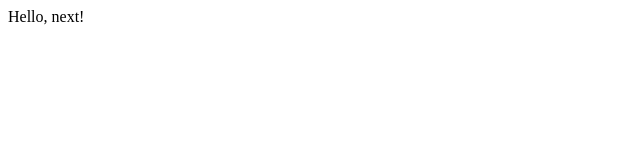
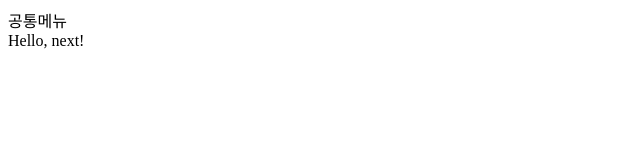
Before and after one commit to laney522/avocode_v2, a Next.js app in the folder prepare/front/: page / in a window 1280 px wide. Shown: the top 160 px of the page, without its empty margins (0-640 px from the left). Built offline with nearby package versions, Linux system fonts and the light colour scheme.

Commit message:
22.02.12 AppLayout.js commit

```diff
--- /dev/null
+++ b/prepare/front/components/AppLayout.js
@@ -0,0 +1,17 @@
+import React from 'react';
+import PropTypes from 'prop-types';
+
+const AppLayout = ({ children }) => {
+  return (
+    <div>
+      <div>공통메뉴</div>
+      {children}
+    </div>
+  );
+};
+
+AppLayout.prototype = {
+  children: PropTypes.node.isRequired,
+};
+
+export default AppLayout;
--- a/prepare/front/package.json
+++ b/prepare/front/package.json
@@ -11,6 +11,7 @@
   "license": "ISC",
   "dependencies": {
     "next": "^12.0.10",
+    "prop-types": "^15.8.1",
     "react": "^17.0.2",
     "react-dom": "^17.0.2"
   }
--- a/prepare/front/pages/index.js
+++ b/prepare/front/pages/index.js
@@ -1,8 +1,11 @@
 import React from 'react';
+import AppLayout from '../components/AppLayout';
 
 const Home = () => {
   return (
-    <div>Hello, next!</div>
+    <AppLayout>
+      <div>Hello, next!</div>
+    </AppLayout>
   );
 }
 
```
Also changed, not shown: prepare/front/pages/about/laney.js (deleted, +0 -9 lines), 1 other file (tests, documents, lock files or other folders).
